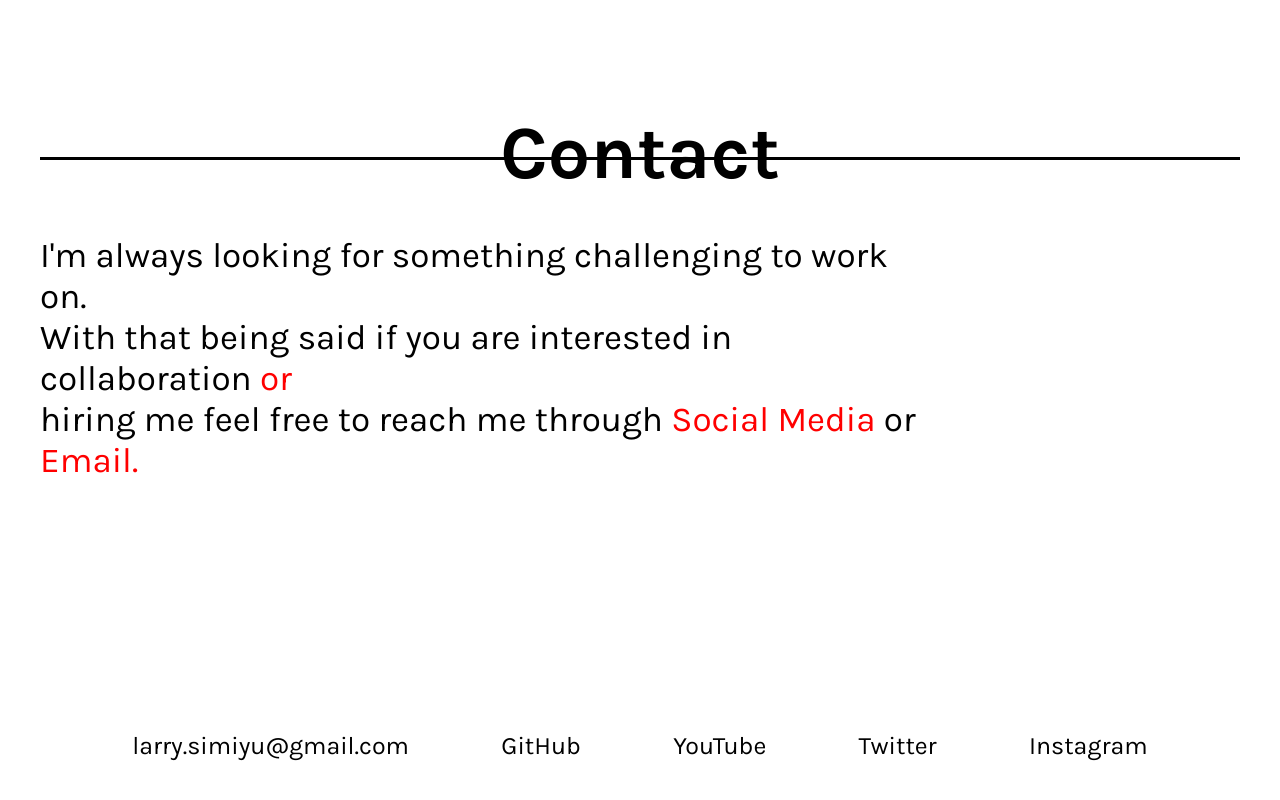
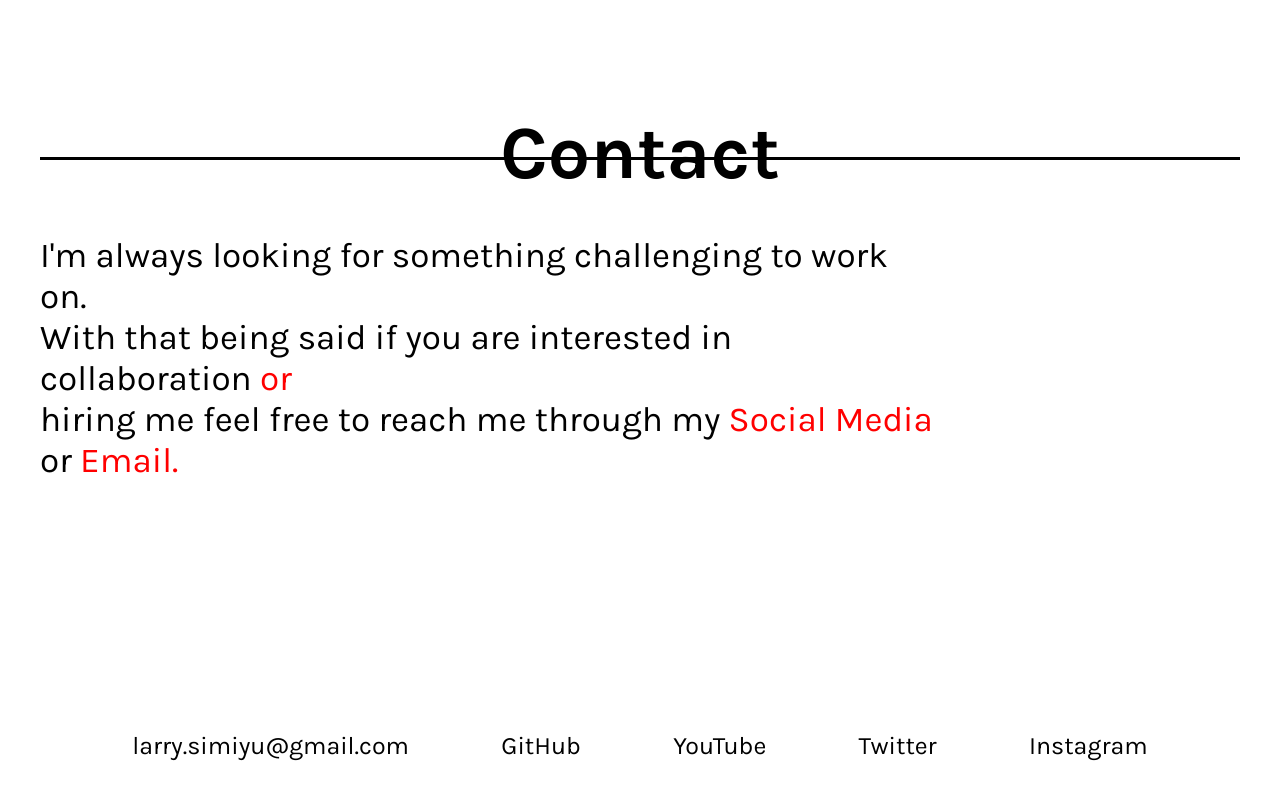
Before and after one commit to LarrySimiyu/portfoliosite, a React (Create React App) app: page / in a window 1280 px wide. Shown: the part 2821-3621 px from the top of the page. Built offline with nearby package versions, Linux system fonts and the light colour scheme; a web font is replaced by a local one.

Commit message:
contact me section changed, and file management changed

```diff
--- a/src/ProjectText.js
+++ /dev/null
@@ -1,3 +0,0 @@
-const projectsText = `Here are a few projects that I recently worked on.`;
-
-export default projectsText;
--- a/src/components/ContactSection.js
+++ b/src/components/ContactSection.js
@@ -9,7 +9,7 @@ export default function ContactSection({ title, subtitle, id }) {
         {/* <p className="contactParagraph">{subtitle}</p> */}
         <div className="endContainer">
 
-        <p className="contactParagraph"> I'm always looking for something challenging to work on.<br></br>With that being said if you are interested in collaboration <span>or</span><br></br> hiring me feel free to reach me through <span>Social Media</span> or <span>Email.</span></p>
+        <p className="contactParagraph"> I'm always looking for something challenging to work on.<br></br>With that being said if you are interested in collaboration <span>or</span><br></br> hiring me feel free to reach me through my <span>Social Media</span> or <span>Email.</span></p>
 
         </div>
         <div className="contactLinks">
--- /dev/null
+++ b/src/textExports/ProjectText.js
@@ -0,0 +1,3 @@
+const projectsText = `Here are a few projects that I recently worked on!`;
+
+export default projectsText;
```
Also changed, not shown: src/App.js (+7 -7 lines), src/textExports/AboutOudi.js (renamed from src/AboutOudi.js), src/textExports/AboutText.js (renamed from src/AboutText.js), src/textExports/ContactText.js (renamed from src/ContactText.js), src/textExports/DataVisualization.js (renamed from src/DataVisualization.js), src/textExports/HandTrackText.js (renamed from src/HandTrackText.js), src/textExports/RentMeText.js (renamed from src/RentMeText.js).
